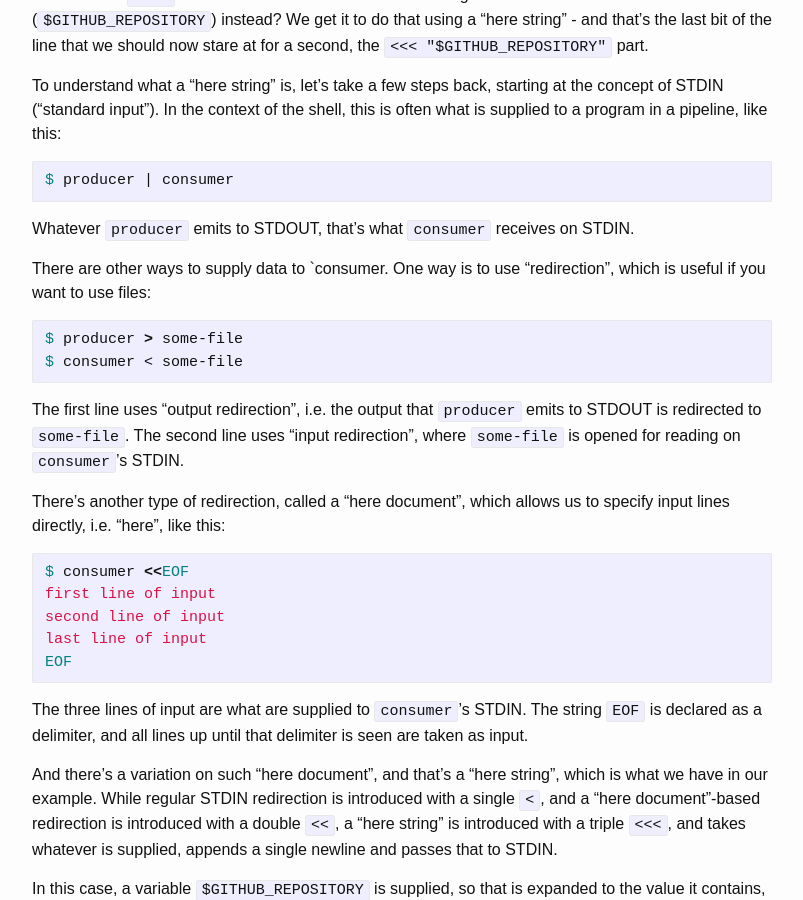
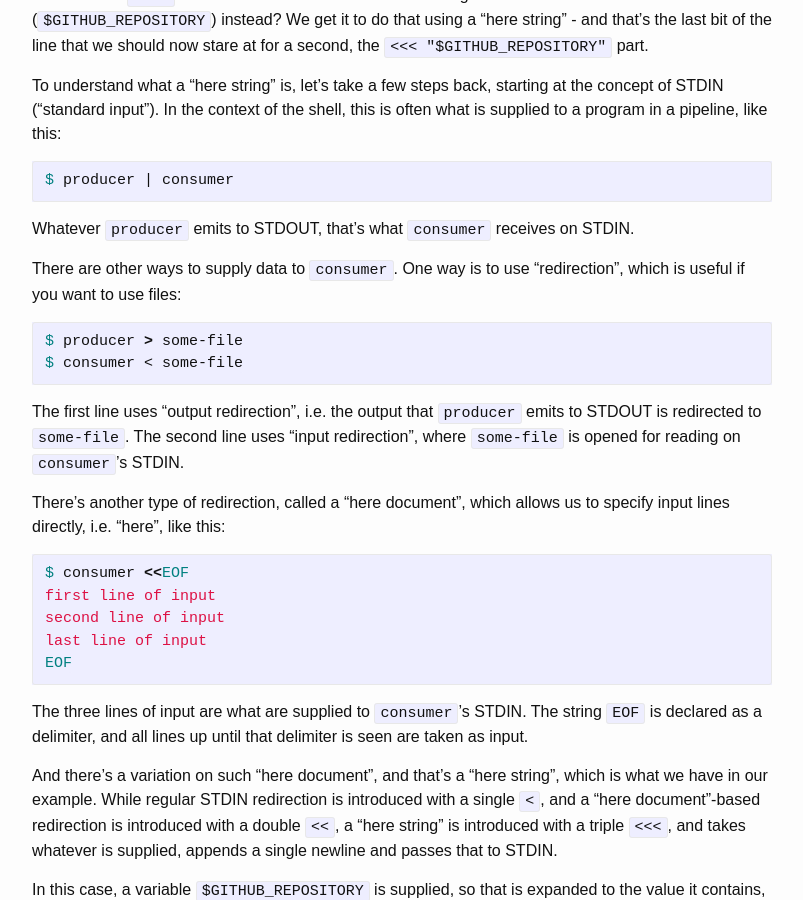
Before and after one commit to qmacro/autodidactics, a Jekyll site: the page built from _posts/2021-04-28-unpacking-tips.markdown, in a window 1280 px wide and 900 px high, scrolled down 2276 px. Shown: the whole window, without its empty margins (238-1041 px from the left). Built offline with Jekyll 4.4.1, drawn with Linux system fonts in a browser that asks for light colours.

````diff
--- a/_posts/2021-04-28-unpacking-tips.markdown
+++ b/_posts/2021-04-28-unpacking-tips.markdown
@@ -74,7 +74,7 @@ $ producer | consumer
 
 Whatever `producer` emits to STDOUT, that's what `consumer` receives on STDIN.
 
-There are other ways to supply data to `consumer. One way is to use "redirection", which is useful if you want to use files:
+There are other ways to supply data to `consumer`. One way is to use "redirection", which is useful if you want to use files:
 
 
 ```bash
````
